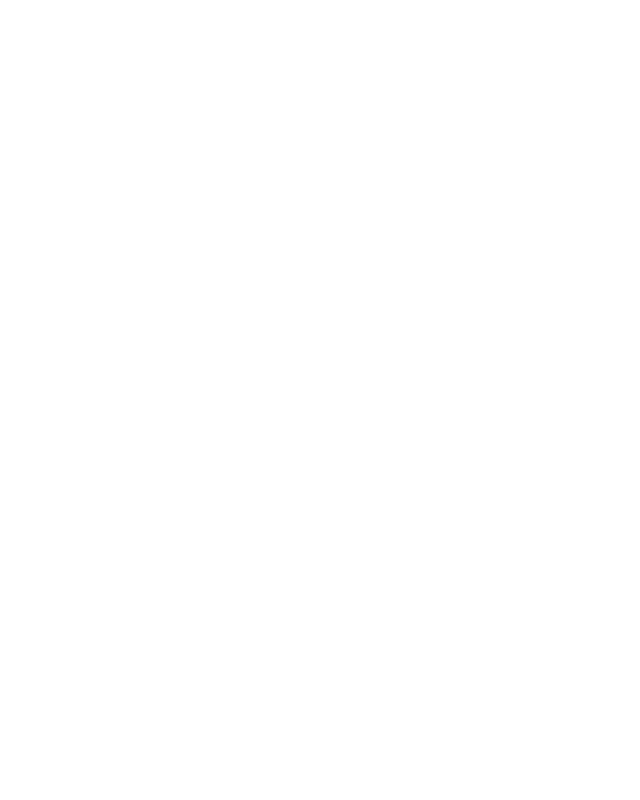
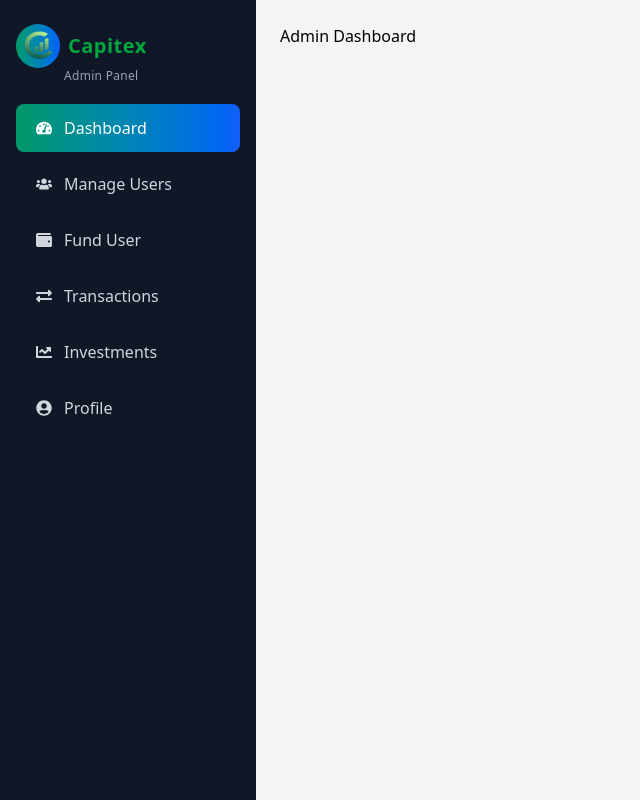
Before and after one commit to Emmy3131/capitex, a React (Vite) app: page /admin/dashboard in a window 1280 px wide. Before the commit this address had no page. Shown: the whole page, without its empty margins (0-640 px from the left). Built offline with nearby package versions, Linux system fonts and the light colour scheme.

Commit message:
working on admin dashbord

```diff
--- a/src/AppRoute.jsx
+++ b/src/AppRoute.jsx
@@ -1,6 +1,7 @@
 import { BrowserRouter, Routes, Route } from "react-router-dom";
 import GuestLayout from "./layout/QuestLayout";
 import AuthLayout from "./layout/AuthLayout";
+import DashboardLayout from "./layout/DashbordLayout";
 import Home from "./pages/LandingPage/Home";
 import AboutUs from "./pages/AboutPage/About";
 import InvestmentPlans from "./pages/InvestmentPage/InvestmentPlans";
@@ -8,6 +9,13 @@ import FAQ from "./pages/FAQPage/FAQs";
 import Support from "./pages/SupportPage/Support";
 import Service from "./pages/ServicePage/Service";
 import Auth from "./pages/AuthPage/Auth";
+
+import Dashboard from "./pages/Dashoard/admin/Dashbord";
+import ManageUsers from "./pages/Dashoard/admin/ManageUsers";
+import FundUser from "./pages/Dashoard/admin/FundUser";
+import Transactions from "./pages/Dashoard/admin/Transactions";
+import Investments from "./pages/Dashoard/admin/Investments";
+import Profile from "./pages/Dashoard/admin/Profile";
 
 
 const AppRoute = () => {
@@ -27,6 +35,14 @@ const AppRoute = () => {
           <Route path="/auth" element={<Auth />} />
         </Route>
 
+        <Route element={<DashboardLayout />}>
+          <Route path="/admin/dashboard" element={<Dashboard />} />
+          <Route path="/admin/manage-users" element={<ManageUsers />} />
+          <Route path="/admin/fund-user" element={<FundUser />} />
+          <Route path="/admin/transactions" element={<Transactions />} />
+          <Route path="/admin/investments" element={<Investments />} />
+          <Route path="/admin/profile" element={<Profile />} />
+        </Route>
       </Routes>
     </BrowserRouter>
   );
--- /dev/null
+++ b/src/components/AdminSideBar.jsx
@@ -0,0 +1,91 @@
+import { NavLink } from "react-router-dom";
+import { FaTachometerAlt, FaUsers, FaWallet, FaExchangeAlt, FaChartLine, FaUserCircle, } from "react-icons/fa";
+import Brand from "./Brand";
+
+const AdminSideBar = () => {
+  const linkStyle =
+    "flex items-center gap-3 px-5 py-3 rounded-lg text-gray-300 hover:bg-gray-800 hover:text-white transition";
+
+  const activeStyle =
+    "bg-gradient-to-r from-emerald-600 to-blue-600 text-white shadow";
+
+  return (
+    <aside className="w-64 min-h-screen bg-gray-900 px-4 py-6">
+      {/* Logo */}
+      <div className="flex flex-col items-start mb-5">
+        {/* Brand */}
+        <Brand showText={true} size="lg" />
+
+        {/* Subtitle aligned under text */}
+        <p className="text-xs text-gray-400 tracking-wide ml-12">
+          Admin Panel
+        </p>
+      </div>
+
+      {/* Menu */}
+      <nav className="flex flex-col gap-2">
+        <NavLink
+          to="/admin/dashboard"
+          className={({ isActive }) =>
+            `${linkStyle} ${isActive && activeStyle}`
+          }
+        >
+          <FaTachometerAlt />
+          Dashboard
+        </NavLink>
+
+        <NavLink
+          to="/admin/manage-users"
+          className={({ isActive }) =>
+            `${linkStyle} ${isActive && activeStyle}`
+          }
+        >
+          <FaUsers />
+          Manage Users
+        </NavLink>
+
+        <NavLink
+          to="/admin/fund-user"
+          className={({ isActive }) =>
+            `${linkStyle} ${isActive && activeStyle}`
+          }
+        >
+          <FaWallet />
+          Fund User
+        </NavLink>
+
+        <NavLink
+          to="/admin/transactions"
+          className={({ isActive }) =>
+            `${linkStyle} ${isActive && activeStyle}`
+          }
+        >
+          <FaExchangeAlt />
+          Transactions
+        </NavLink>
+
+        <NavLink
+          to="/admin/investments"
+          className={({ isActive }) =>
+            `${linkStyle} ${isActive && activeStyle}`
+          }
+        >
+          <FaChartLine />
+          Investments
+        </NavLink>
+
+        <NavLink
+          to="/admin/profile"
+          className={({ isActive }) =>
+            `${linkStyle} ${isActive && activeStyle}`
+          }
+        >
+          <FaUserCircle />
+          Profile
+        </NavLink>
+      </nav>
+    </aside>
+  );
+};
+
+export default AdminSideBar;
--- /dev/null
+++ b/src/components/Brand.jsx
@@ -0,0 +1,39 @@
+import logo from "../assets/logo/logo.png";
+
+const Brand = ({
+  showText = true,
+  size = "md",
+  textColor = "text-green-600",
+}) => {
+  const sizes = {
+    sm: "w-6 h-6",
+    md: "w-8 h-8",
+    lg: "w-11 h-11",
+  };
+
+  return (
+    <div className="flex items-center gap-2 select-none">
+      {/* Logo */}
+      <div
+        className={`${sizes[size]} rounded-full overflow-hidden bg-gradient-to-r from-emerald-600 to-blue-600 flex items-center justify-center`}
+      >
+        <img
+          src={logo}
+          alt="Capitex Logo"
+          className="w-full h-full object-contain"
+        />
+      </div>
+
+      {/* App Name */}
+      {showText && (
+        <span
+          className={`text-xl font-bold tracking-wide ${textColor}`}
+        >
+          Capitex
+        </span>
+      )}
+    </div>
+  );
+};
+
+export default Brand;
--- a/src/components/Header.jsx
+++ b/src/components/Header.jsx
@@ -4,6 +4,7 @@ import { Link } from "react-router-dom";
 import { NavLink } from "react-router-dom";
 import { HashLink } from "react-router-hash-link";
 import logo from "../assets/logo/logo.png";
+import Brand from "./Brand";
 
 
 
@@ -17,16 +18,14 @@ const Header = () => {
         <div className="flex items-center justify-between h-16">
 
           {/* LOGO */}
-          <div className="flex items-center">
-            <img
-              src={logo}
-              alt="Capitex"
-              className="w-17"
-            />
-            <span className="text-xl font-bold text-green-600">
-              Capitex
-            </span>
-          </div>
+          {/* LOGO / BRAND */}
+          <Link
+            to="/"
+            className="flex items-center gap-2 hover:opacity-90 transition"
+          >
+            <Brand size="lg" />
+          </Link>
+
 
           {/* DESKTOP NAV */}
           <ul className="hidden md:flex items-center gap-8 text-gray-700 font-medium">
--- a/src/layout/DashbordLayout.jsx
+++ b/src/layout/DashbordLayout.jsx
@@ -0,0 +1,13 @@
+import AdminSideBar from "../components/AdminSideBar";
+import { Outlet } from "react-router-dom";
+const DashboardLayout = () => {
+  return (
+    <div className="flex min-h-screen bg-gray-100">
+      <AdminSideBar/>
+      <main className="flex-1 p-6">
+        <Outlet />
+      </main>
+    </div>
+  );
+};
+export default DashboardLayout;
--- a/src/pages/AuthPage/Login.jsx
+++ b/src/pages/AuthPage/Login.jsx
@@ -1,6 +1,18 @@
 import { Link } from "react-router-dom";
+import { useNavigate } from "react-router-dom";
 
 const Login = () => {
+  const navigate = useNavigate();
+
+  const handleLogin = async (e) => {
+    e.preventDefault();
+
+    if (true) {
+      navigate("/admin/dashboard"); // ✅ manual redirect
+    }
+  };
+
+
   return (
     <div className="flex items-center justify-center">
 
@@ -16,7 +28,7 @@ const Login = () => {
         </div>
 
         {/* Form */}
-        <form className="space-y-5">
+        <form className="space-y-5" onSubmit={handleLogin}>
 
           {/* Email */}
           <div>
--- /dev/null
+++ b/src/pages/Dashoard/admin/Dashbord.jsx
@@ -0,0 +1,9 @@
+const Dashboard = () => {
+  return(
+    <div>
+      <h1>Admin Dashboard</h1>
+    </div>
+  )
+};
+
+export default Dashboard;
--- /dev/null
+++ b/src/pages/Dashoard/admin/FundUser.jsx
@@ -0,0 +1,8 @@
+const FundUser = () => {
+  return(
+    <div>
+      <h1>Fund User Page</h1>
+    </div>
+  )
+};
+export default FundUser;
--- /dev/null
+++ b/src/pages/Dashoard/admin/Investments.jsx
@@ -0,0 +1,9 @@
+const Investments = () => {
+  return(
+    <div>
+      <h1>Investments Page</h1>
+    </div>
+  )
+};
+
+export default Investments;
--- /dev/null
+++ b/src/pages/Dashoard/admin/ManageUsers.jsx
@@ -0,0 +1,9 @@
+const ManageUsers = () => {
+  return(
+    <div>
+      <h1>Manage Users Page</h1>
+    </div>
+  )
+};
+
+export default ManageUsers;
--- /dev/null
+++ b/src/pages/Dashoard/admin/Profile.jsx
@@ -0,0 +1,9 @@
+const Profile = () => {
+  return (
+    <div>
+      <h1>Profile Page</h1>
+    </div>
+  );
+};
+
+export default Profile;
--- /dev/null
+++ b/src/pages/Dashoard/admin/Transactions.jsx
@@ -0,0 +1,9 @@
+const Transactions = () => {
+  return(
+    <div>
+      <h1>Transactions Page</h1>
+    </div>
+  )
+};
+
+export default Transactions;
```
Lines whose indentation alone changed are shown as unchanged.
